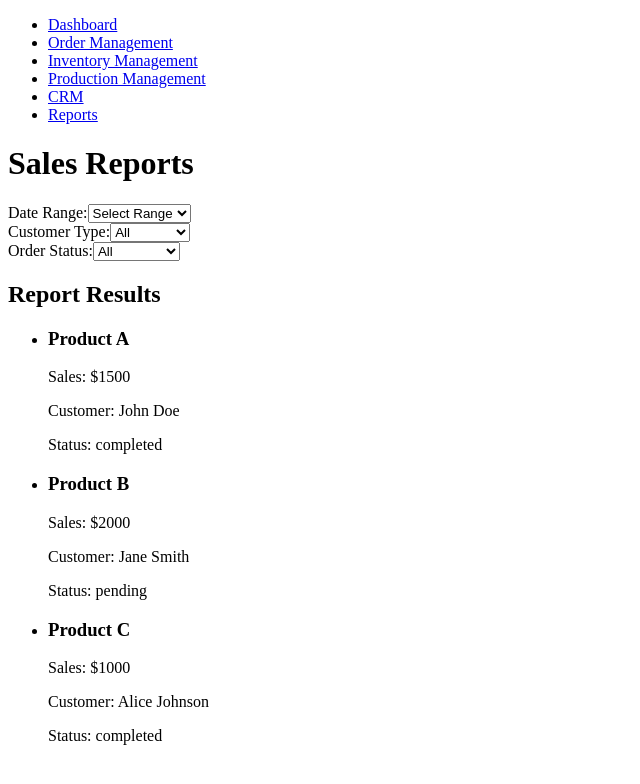
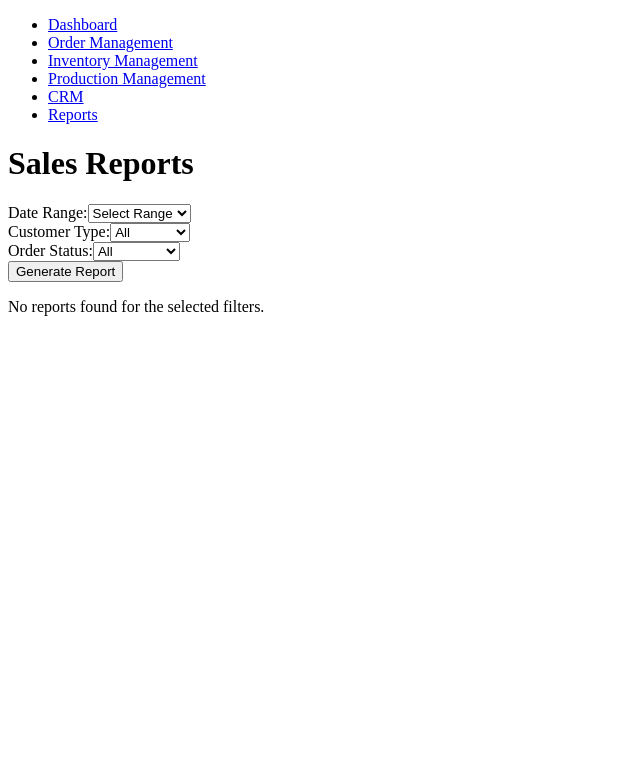
Before and after one commit to shjcc/CMS, a React (Vite) app in the folder frontend/: page /reports in a window 1280 px wide. Shown: the top 784 px of the page, without its empty margins (0-640 px from the left). Built offline with nearby package versions, Linux system fonts and the light colour scheme.

Commit message:
Update Reports.jsx

```diff
--- a/frontend/src/pages/Reports.jsx
+++ b/frontend/src/pages/Reports.jsx
@@ -1,16 +1,19 @@
-import React, { useState, useEffect } from 'react';
-import ReportsData from '../components/ReportsData.jsx'; // Import the report data
+import React, { useState } from 'react';
+import ReportsData from '../components/ReportsData.jsx'; // Import the local report data
 
 const Reports = () => {
     const [reports, setReports] = useState([]);
+    const [loading, setLoading] = useState(false); // For loading state
     const [filters, setFilters] = useState({
         dateRange: '',
         customerType: '',
         orderStatus: '',
     });
 
-    // Filter reports based on selected filters
+    // Function to filter reports based on filters
     const filterReports = () => {
+        setLoading(true); // Start loading
+        setTimeout(() => {
             const filteredReports = ReportsData.filter((report) => {
                 return (
                     (filters.dateRange === '' || report.dateRange === filters.dateRange) &&
@@ -19,17 +22,14 @@ const Reports = () => {
                 );
             });
             setReports(filteredReports);
+            setLoading(false); // Stop loading
+        }, 1000); // Simulate delay for loading
     };
 
     // Handle filter change
     const handleFilterChange = (filterName, filterValue) => {
         setFilters({ ...filters, [filterName]: filterValue });
     };
-
-    // Fetch reports when filters change
-    useEffect(() => {
-        filterReports();
-    }, [filters]);
 
     return (
         <div>
@@ -75,10 +75,16 @@ const Reports = () => {
                 </div>
             </form>
 
+            {/* Generate Report Button */}
+            <button onClick={filterReports}>Generate Report</button>
+
+            {/* Display Loading State */}
+            {loading && <p>Loading reports...</p>}
+
             {/* Display Reports */}
+            {!loading && reports.length > 0 ? (
                 <div>
                     <h2>Report Results</h2>
-                {reports.length > 0 ? (
                     <ul>
                         {reports.map((report) => (
                             <li key={report.id}>
@@ -89,10 +95,10 @@ const Reports = () => {
                             </li>
                         ))}
                     </ul>
-                ) : (
+                </div>
+            ) : !loading && (
                 <p>No reports found for the selected filters.</p>
             )}
-            </div>
         </div>
     );
 };
```
Lines whose indentation alone changed are shown as unchanged.
